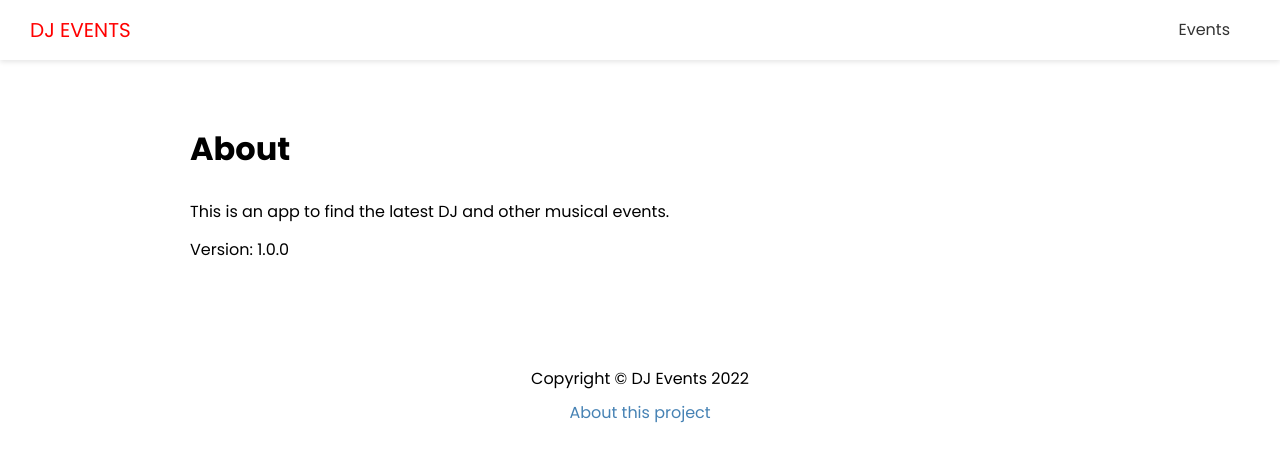
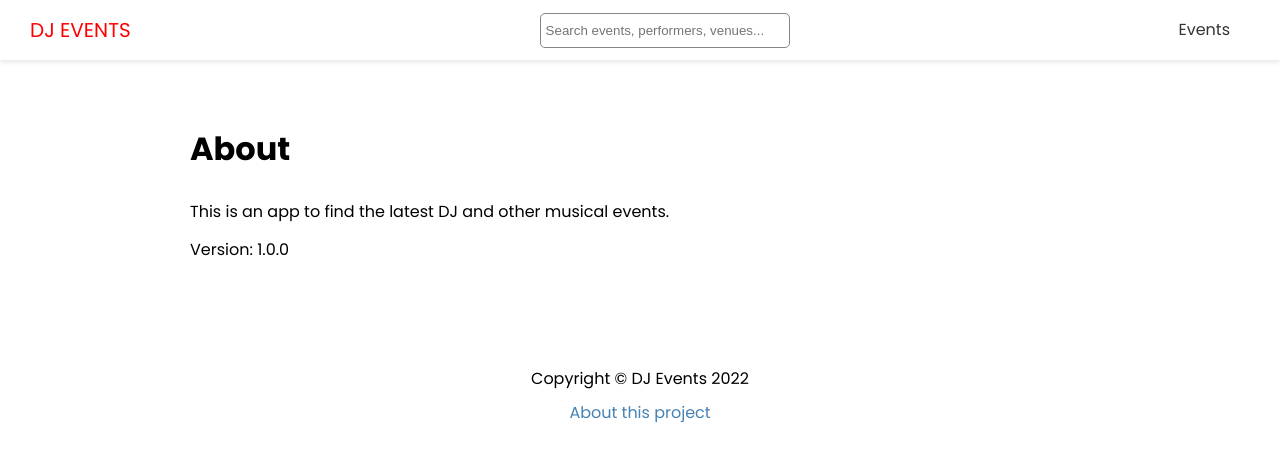
Before and after one commit to mpbasto/next-app-frontend, a Next.js app: page /about in a window 1280 px wide. Shown: the top 462 px of the page. Built offline with nearby package versions, Linux system fonts and the light colour scheme.

Commit message:
Add search functionality

```diff
--- a/components/Header.js
+++ b/components/Header.js
@@ -1,4 +1,5 @@
 import Link from "next/link";
+import Search from "./Search";
 import styles from "@/styles/Header.module.css";
 
 export default function Header() {
@@ -9,6 +10,7 @@ export default function Header() {
           <a>DJ Events</a>
         </Link>
       </div>
+      <Search />
       <nav>
         <ul>
           <li>
--- /dev/null
+++ b/components/Search.js
@@ -0,0 +1,25 @@
+import { useState } from "react";
+import { useRouter } from "next/router";
+import styles from "@/styles/Search.module.css";
+
+export default function Search() {
+  const [term, setTerm] = useState("");
+  const router = useRouter();
+  const handleSubmit = (evt) => {
+    evt.preventDefault();
+    router.push(`/events/search?term=${term}`);
+    setTerm("");
+  };
+  return (
+    <div className={styles.search}>
+      <form onSubmit={handleSubmit}>
+        <input
+          type="text"
+          value={term}
+          onChange={(evt) => setTerm(evt.target.value)}
+          placeholder="Search events, performers, venues..."
+        />
+      </form>
+    </div>
+  );
+}
--- a/package.json
+++ b/package.json
@@ -12,6 +12,7 @@
     "eslint": "8.29.0",
     "eslint-config-next": "13.0.6",
     "next": "13.0.6",
+    "qs": "^6.11.0",
     "react": "18.2.0",
     "react-dom": "18.2.0",
     "react-icons": "^4.7.1"
--- /dev/null
+++ b/styles/Search.module.css
@@ -0,0 +1,7 @@
+.search input {
+  width: 250px;
+  height: 35px;
+  padding: 5px;
+  border: 1px rgb(135, 134, 134) solid;
+  border-radius: 5px;
+}
```
Also changed, not shown: pages/events/search.js (added, +45 -0 lines), 1 other file (tests, documents, lock files or other folders).
